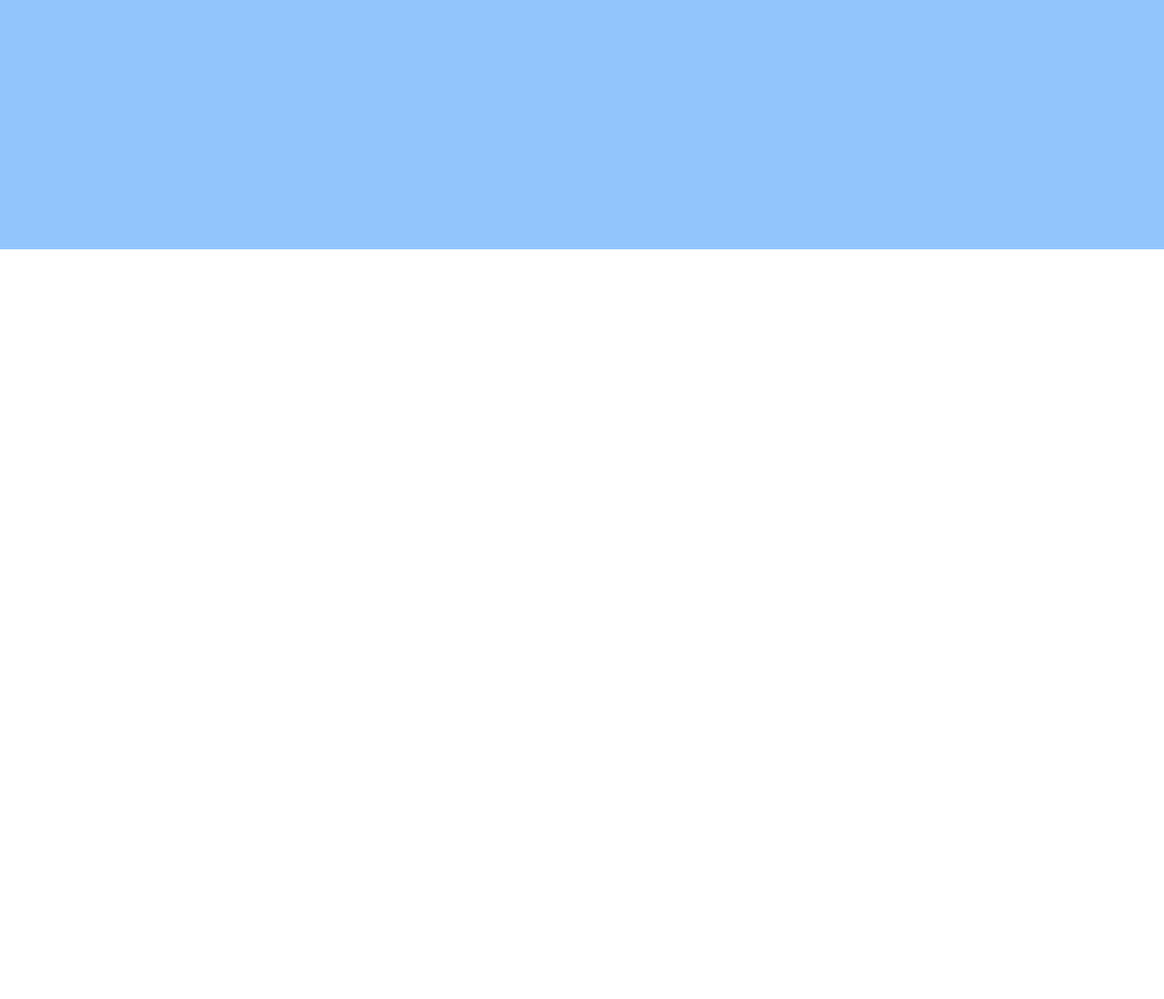
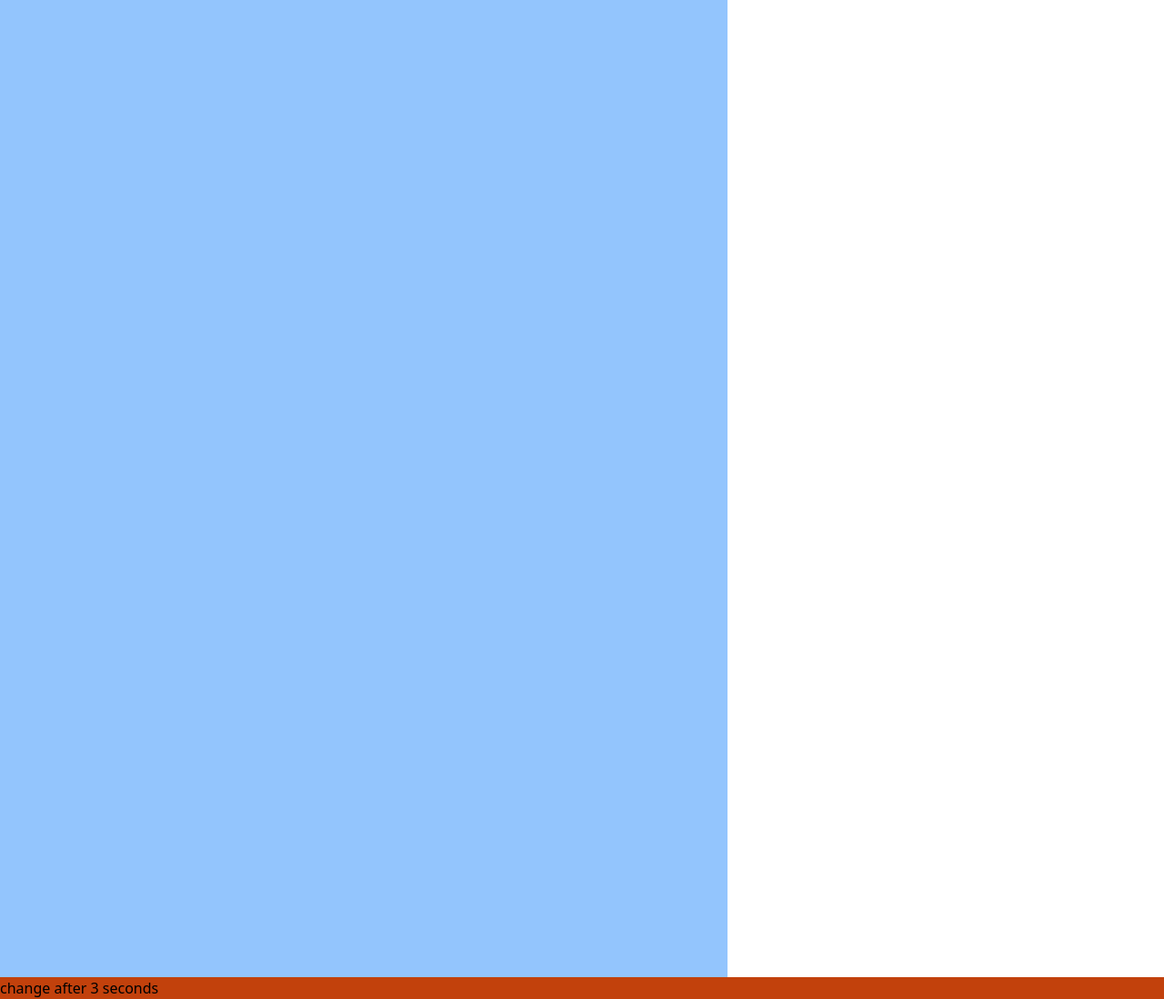
Before and after one commit to gaellebega/FRONTEND, a website: page learn.html in a window 1280 px wide. Shown: the part 1192-2290 px from the top of the page at 91% size. Before the commit the page ends 1466 px from the top, so only its background shows below. Drawn offline with nearby package versions, Linux system fonts and the light colour scheme.

Commit message:
timing events in DOM

```diff
--- a/learn.html
+++ b/learn.html
@@ -84,8 +84,11 @@ click me</button>
   <button type="submit"  class>Submit</button>
  </form>
 <!-- WINDOW SCROL EVENT  -->
- <div class="bg-blue-300 h-screen">
+ <div class="bg-blue-300 h-200vh " style="height:200vh; width:100vh">
   <h3 id="texts">heyyy</h3>
+ </div>
+ <div class="bg-orange-700" id="big">
+<h2>Hellooooo</h2>
  </div>
 </body>
 </html>
--- a/learn.js
+++ b/learn.js
@@ -65,6 +65,14 @@ alert("form successfully submitted")
 })
 
 const textword=document.getElementById("texts")
+// textword.textContent="heyyy";
 window.addEventListener("scroll",()=>{
+ console.log("scrolling..")
   textword.textContent="You are scrolling...";
 })
+
+// TIMING EVENTS
+// this will change after 3 seconds of loading
+setTimeout(()=>{
+  document.getElementById("big").textContent="change after 3 seconds";
+},3000);
```
Also changed, not shown: src/output.css.
